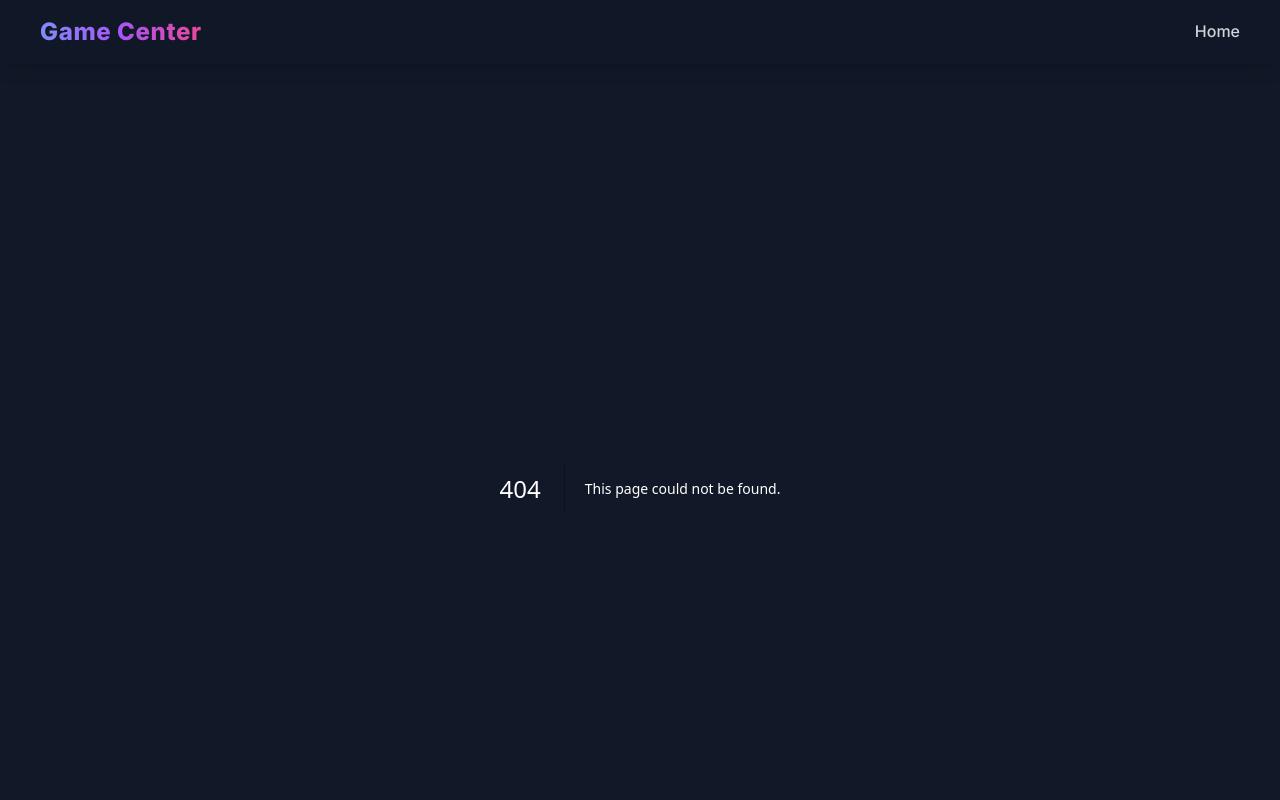
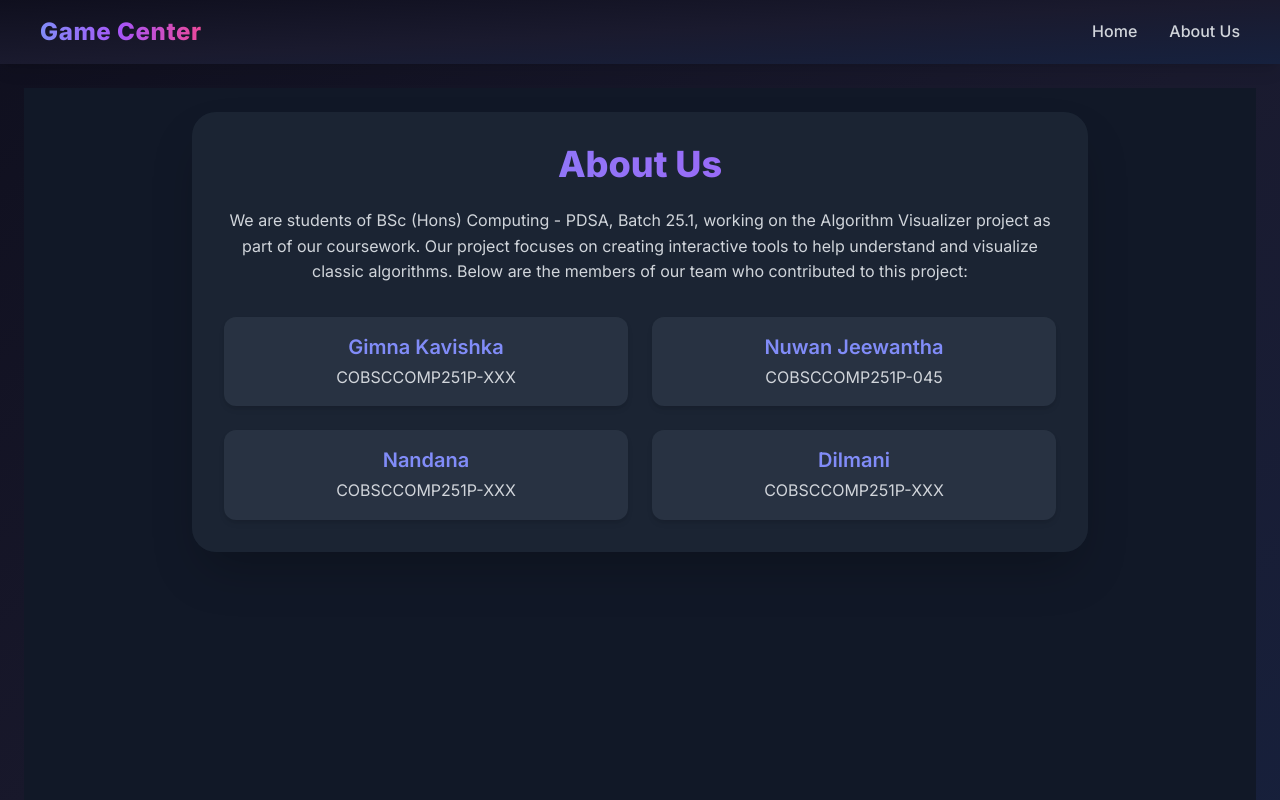
Before and after one commit to gimnakatugampala/game_center, a Next.js app: page /AboutUs in a window 1280 px wide. Before the commit this address had no page. Shown: the top 800 px of the page. Built offline with nearby package versions, Linux system fonts and the light colour scheme.

Commit message:
Added About Us Page and Fix Footer

```diff
--- /dev/null
+++ b/src/app/AboutUs/page.jsx
@@ -0,0 +1,45 @@
+"use client";
+
+import React from "react";
+
+const AboutUs = () => {
+  const groupMembers = [
+    { name: "Gimna Kavishka", index: "COBSCCOMP251P-XXX" },
+    { name: "Nuwan Jeewantha", index: "COBSCCOMP251P-045" },
+    { name: "Nandana", index: "COBSCCOMP251P-XXX" },
+    { name: "Dilmani", index: "COBSCCOMP251P-XXX" },
+  ];
+
+  return (
+    <div className="min-h-screen bg-gray-900 text-gray-100 p-6">
+      <div className="max-w-4xl mx-auto bg-gray-800/80 backdrop-blur-md rounded-3xl shadow-2xl p-8">
+        <h1 className="text-4xl font-extrabold text-transparent bg-clip-text bg-gradient-to-r from-indigo-400 to-purple-500 text-center mb-6">
+          About Us
+        </h1>
+        <p className="text-gray-300 text-center mb-8">
+          We are students of BSc (Hons) Computing - PDSA, Batch 25.1, working on
+          the Algorithm Visualizer project as part of our coursework. Our
+          project focuses on creating interactive tools to help understand and
+          visualize classic algorithms. Below are the members of our team who
+          contributed to this project:
+        </p>
+
+        <div className="grid grid-cols-1 md:grid-cols-2 gap-6">
+          {groupMembers.map((member, idx) => (
+            <div
+              key={idx}
+              className="p-4 rounded-xl bg-gray-700/50 hover:bg-gray-700/70 transition-shadow shadow-md flex flex-col items-center"
+            >
+              <div className="text-xl font-semibold text-indigo-400">
+                {member.name}
+              </div>
+              <div className="text-gray-300 mt-1">{member.index}</div>
+            </div>
+          ))}
+        </div>
+      </div>
+    </div>
+  );
+};
+
+export default AboutUs;
--- a/src/app/components/Header.jsx
+++ b/src/app/components/Header.jsx
@@ -6,7 +6,7 @@ export default function Header() {
   const [isMenuOpen, setIsMenuOpen] = useState(false);
 
   return (
-    <header className="bg-gray-900/90 backdrop-blur-sm shadow-lg sticky top-0 z-50">
+    <header className="bg-gradient-to-br from-[#0f0f1e] via-[#1a1a2e] to-[#16213e] backdrop-blur-sm shadow-lg sticky top-0 z-50">
       <nav className="container mx-auto flex justify-between items-center py-4 px-6 md:px-10">
         {/* Logo */}
         <div className="text-2xl font-extrabold text-transparent bg-clip-text bg-gradient-to-r from-indigo-400 via-purple-500 to-pink-500 tracking-wide">
@@ -21,6 +21,16 @@ export default function Header() {
               className="relative group hover:text-white transition-colors duration-200"
             >
               Home
+              <span className="absolute left-0 -bottom-1 w-0 h-0.5 bg-gradient-to-r from-indigo-400 via-purple-500 to-pink-500 transition-all group-hover:w-full"></span>
+            </Link>
+          </li>
+
+          <li>
+            <Link
+              href="/AboutUs"
+              className="relative group hover:text-white transition-colors duration-200"
+            >
+              About Us
               <span className="absolute left-0 -bottom-1 w-0 h-0.5 bg-gradient-to-r from-indigo-400 via-purple-500 to-pink-500 transition-all group-hover:w-full"></span>
             </Link>
           </li>
@@ -52,6 +62,15 @@ export default function Header() {
               Home
             </Link>
           </li>
+          <li>
+            <Link
+              href="/AboutUs"
+              className="block px-2 py-2 rounded-lg hover:bg-gray-800/60 hover:text-white transition-colors"
+              onClick={() => setIsMenuOpen(false)}
+            >
+              About Us
+            </Link>
+          </li>
         </ul>
       </div>
     </header>
--- a/src/app/layout.js
+++ b/src/app/layout.js
@@ -12,12 +12,14 @@ export default function RootLayout({ children }) {
   return (
     <html lang="en" className="dark">
       <body
-        className={`${inter.variable} ${jetbrainsMono.variable} antialiased bg-gray-900 text-white min-h-screen flex flex-col`}
+        className={`${inter.variable} ${jetbrainsMono.variable} antialiased bg-gradient-to-br from-[#0f0f1e] via-[#1a1a2e] to-[#16213e] text-white min-h-screen flex flex-col`}
       >
         <Header />
         <main className="container mx-auto flex-1 p-4 md:p-6">{children}</main>
-        <footer className="bg-gray-800/90 backdrop-blur-md shadow-inner mt-auto text-center p-4 text-gray-400 text-sm">
-          &copy; {new Date().getFullYear()} Game Center. All rights reserved.
+        <footer className="bg-gradient-to-br from-[#0f0f1e] via-[#1a1a2e] to-[#16213e] backdrop-blur-md shadow-inner mt-auto text-center p-4 text-gray-400 text-sm">
+          <p>&copy; {new Date().getFullYear()} All rights reserved.</p>
+          <p>BSc (Hons) Computing - PDSA Coursework | Batch 25.1</p>
+          <p>National Institute of Business Management Center. </p>
         </footer>
       </body>
     </html>
--- a/src/app/page.js
+++ b/src/app/page.js
@@ -246,12 +246,6 @@ const GameCenterDashboard = () => {
         </div>
       </div>
 
-      {/* Footer */}
-      <footer className="text-center text-slate-500 text-sm pb-8">
-        <p>BSc (Hons) Computing - PDSA Coursework | Batch 25.1</p>
-        <p className="mt-2">National Institute of Business Management</p>
-      </footer>
-
       <style jsx>{`
         @keyframes fadeInUp {
           from {
```
